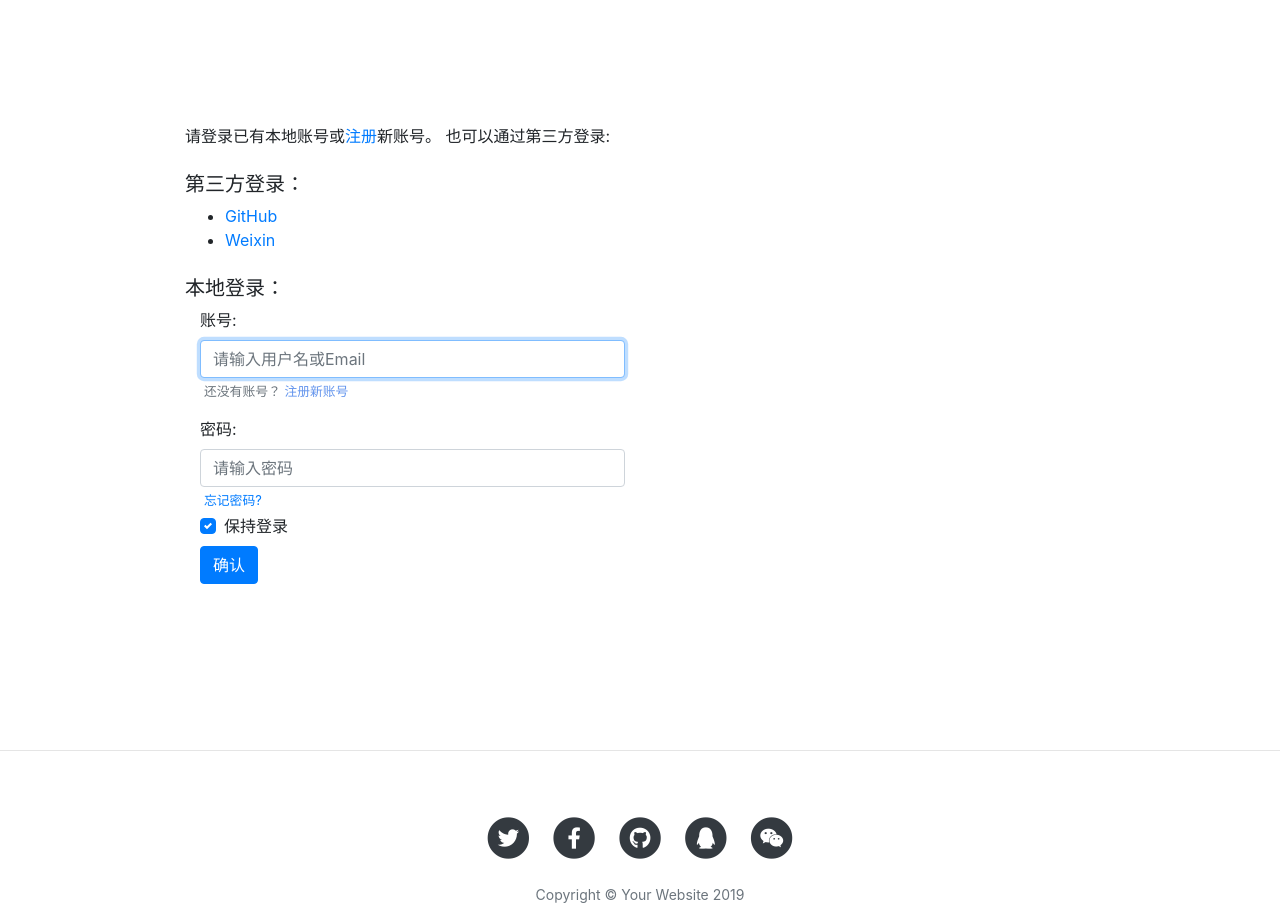
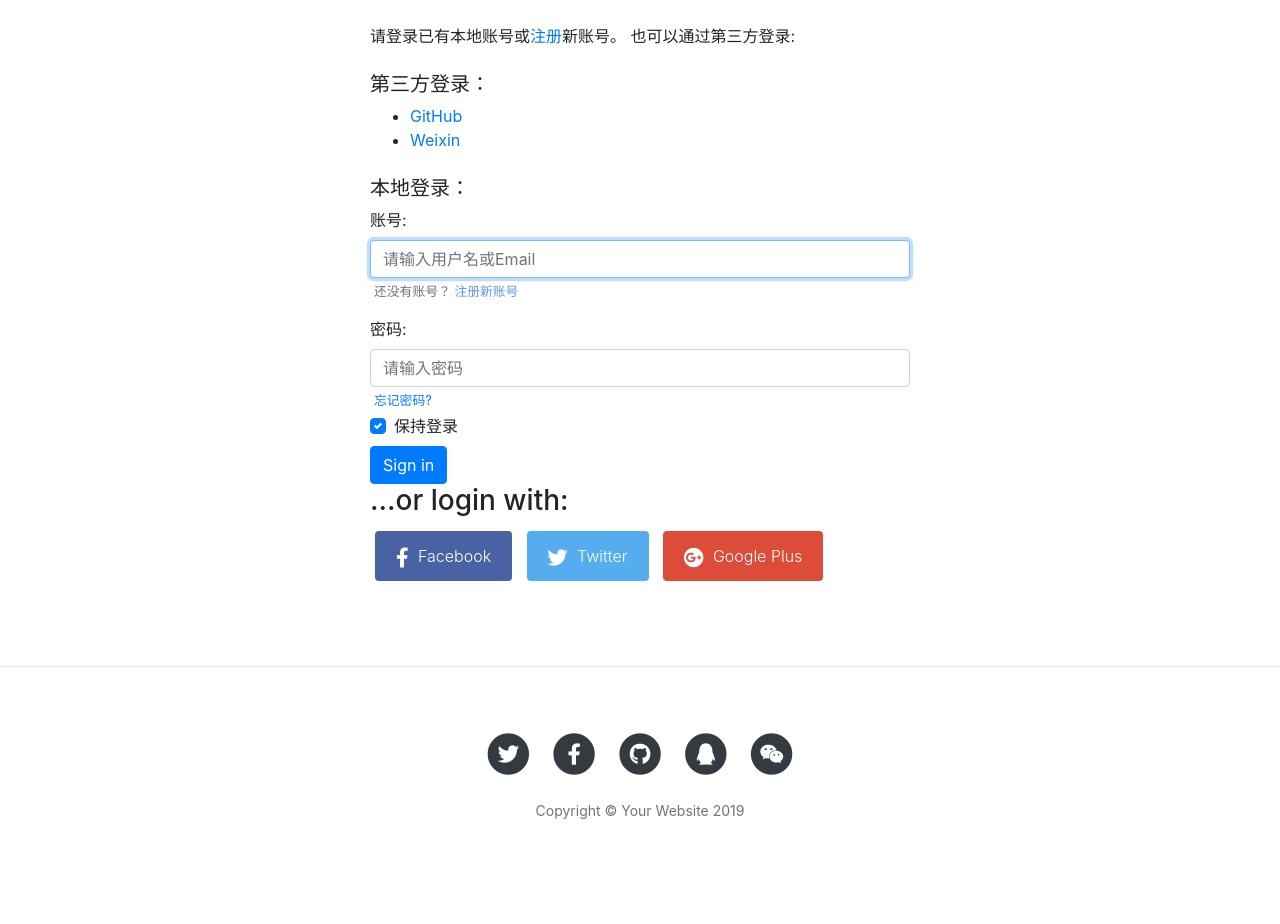
Before and after one commit to Goooooooooooooo/turbo-fortnight, a Django app: page /accounts/login/ in a window 1280 px wide. Shown: the part 67-991 px from the top of the page. After the commit the page ends 886 px from the top, so only its background shows below. Run offline with Django 3.2, Linux system fonts and the light colour scheme; parts of the project's set-up code (start-up, migrations or seed data) failed here and were passed over; some libraries are stand-ins or nearby versions.

Commit message:
commit-33

```diff
--- a/templates/account/login.html
+++ b/templates/account/login.html
@@ -10,8 +10,9 @@
 {% block content %}
 
 <div class="container">
-    <div class="row justify-content-center" style="padding:100px;">
-        <div class="col-12">
+    <div class="row">
+        <div class="col-3"></div>
+        <div class="col">
             <br>
             {% get_providers as socialaccount_providers %}
                 {% if socialaccount_providers %}
@@ -34,7 +35,6 @@
                     <p>{% blocktrans %}If you have not created an account yet, then please
                     <a href="{{ signup_url }}">sign up</a> first.{% endblocktrans %}</p>
                 {% endif %}
-            <div class="col-6">
                 <form class="login" id="login_form" method="POST" action="{% url 'account_login' %}">
                     {% csrf_token %}
                     <div class="form-group">
@@ -66,10 +66,66 @@
                             保持登录
                         </label>
                     </div>
-                    <button class="primaryAction btn btn-primary" type="submit" id="submit_login">确认</button>
+                    <button class="primaryAction btn btn-primary" type="submit" id="submit_login">Sign in</button>
                 </form>
+                        <h3>...or login with:</h3>
+            <div class="social-login-buttons">
+                <a class="btn btn-link-1 btn-link-1-facebook" href="#">
+                    <i class="fab fa-facebook-f"></i> Facebook
+                </a>
+                <a class="btn btn-link-1 btn-link-1-twitter" href="#">
+                    <i class="fab fa-twitter"></i> Twitter
+                </a>
+                <a class="btn btn-link-1 btn-link-1-google-plus" href="#">
+                    <i class="fab fa-google-plus"></i> Google Plus
+                </a>
             </div>
         </div>
+        <div class="col-3"></div>
     </div>
 </div>
+
+<style>
+.btn-link-1 {
+	display: inline-block;
+	height: 50px;
+	margin: 5px;
+	padding: 16px 20px 0 20px;
+	background: #4aaf51;
+	font-size: 16px;
+    font-weight: 300;
+    line-height: 16px;
+    color: #fff;
+    -moz-border-radius: 4px; -webkit-border-radius: 4px; border-radius: 4px;
+}
+.btn-link-1:hover, .btn-link-1:focus, .btn-link-1:active { outline: 0; opacity: 0.6; color: #fff; }
+
+.btn-link-1.btn-link-1-facebook { background: #4862a3; }
+.btn-link-1.btn-link-1-twitter { background: #55acee; }
+.btn-link-1.btn-link-1-google-plus { background: #dd4b39; }
+
+.btn-link-1 i {
+	padding-right: 5px;
+	vertical-align: middle;
+	font-size: 20px;
+	line-height: 20px;
+}
+
+.btn-link-2 {
+	display: inline-block;
+	height: 50px;
+	margin: 5px;
+	padding: 15px 20px 0 20px;
+	background: rgba(0, 0, 0, 0.3);
+	border: 1px solid #fff;
+	font-size: 16px;
+    font-weight: 300;
+    line-height: 16px;
+    color: #fff;
+    -moz-border-radius: 4px; -webkit-border-radius: 4px; border-radius: 4px;
+}
+.btn-link-2:hover, .btn-link-2:focus,
+.btn-link-2:active, .btn-link-2:active:focus { outline: 0; opacity: 0.6; background: rgba(0, 0, 0, 0.3); color: #fff; }
+
+</style>
 {% endblock %}
--- a/templates/userprofile/edit_profile.html
+++ b/templates/userprofile/edit_profile.html
@@ -14,7 +14,7 @@
 		<div class="col-md-3 ">
 		     <div class="list-group ">
               <a href="#" class="list-group-item list-group-item-action active">Dashboard</a>
-              <a href="{% url 'account_reset_password' %}" class="list-group-item list-group-item-action">Change password</a>
+              <a href="{% url 'account_change_password' %}" class="list-group-item list-group-item-action">Change password</a>
               <a href="#" class="list-group-item list-group-item-action">Settings</a>
             </div>
 		</div>
```
Also changed, not shown: db.sqlite3, 2 other files. Lines whose indentation alone changed are shown as unchanged.
